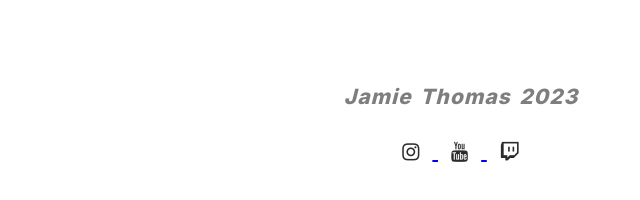
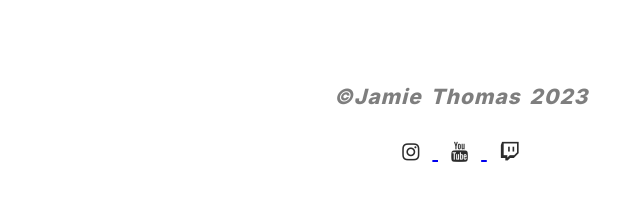
Before and after one commit to JamieThomasDev/home, a plain HTML site: page index.html in a window 1280 px wide. Shown: the part 2115-2315 px from the top of the page, 179-819 px from the left. Drawn offline with Linux system fonts and the light colour scheme; a script that the page names is missing.

Commit message:
Update index.html

```diff
--- a/index.html
+++ b/index.html
@@ -108,7 +108,7 @@
 
 <section class="footer">
 
-        <p style="opacity: 0.5;">Jamie Thomas 2023</p>
+        <p style="opacity: 0.5;">©Jamie Thomas 2023</p>
         <div class="icons">
             <a href="https://www.instagram.com/jamie_is.dead/" target="_blank">
             <i class="fa fa-instagram"></i>
```
